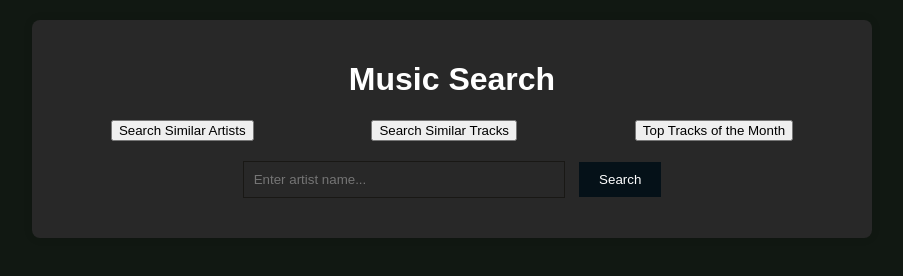
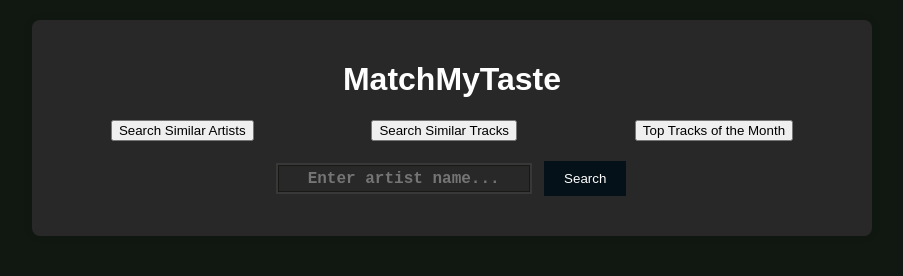
Before and after one commit to sayhan1610/matchmytaste, a plain HTML site: page web/index.html in a window 1280 px wide. Both pictures are taken after a click on the button "Search Similar Artists". Shown: the whole page, without its empty margins (188-1091 px from the left). Drawn offline with Linux system fonts and the light colour scheme.

Commit message:
Input Field updated

```diff
--- a/web/index.html
+++ b/web/index.html
@@ -3,12 +3,12 @@
   <head>
     <meta charset="UTF-8" />
     <meta name="viewport" content="width=device-width, initial-scale=1.0" />
-    <title>Music Search</title>
+    <title>MatchMyTaste Web View</title>
     <link rel="stylesheet" href="styles.css" />
   </head>
   <body>
     <div class="container">
-      <h1>Music Search</h1>
+      <h1>MatchMyTaste</h1>
       <div class="buttons-container">
         <button onclick="showArtistSearch()">Search Similar Artists</button>
         <button onclick="showTrackSearch()">Search Similar Tracks</button>
--- a/web/styles.css
+++ b/web/styles.css
@@ -31,13 +31,29 @@ body {
   }
 
   .search-container input[type="text"] {
-    padding: 10px;
-    width: 60%;
-    max-width: 300px;
-    border: 1px solid #191815;
-    background-color: #282828;
-    color: #ffffff;
+    background-color: #282828; /* Updated background color */
+    border: 1px solid #191815; /* Updated border */
+    padding: 5px; /* Adjusted padding */
+    color: #ffffff; /* Text color */
+    max-width: 300px; /* Maximum width */
+    width: 30%; /* Adjusted width */
+    margin: 0; /* No margin */
+    outline: 2px solid #383838; /* Outline color */
+    height: 15px; /* Adjusted height */
+    font-size: 16px; /* Adjusted font size */
+    text-align: center; /* Text alignment */
+    transition: all 1s; /* Transition effect */
+    font-weight: bold; /* Font weight */
+    font-family: 'Courier New', Courier, monospace; /* Font family */
   }
+
+  .search-container input[type="text"]:hover,
+  .search-container input[type="text"]:focus {
+    background-color: #747474; /* Hover and focus background color */
+    border-top-width: 0.2em; /* Adjusted border top width */
+  }
+
+
 
   .search-container button {
     padding: 10px 20px;
```
